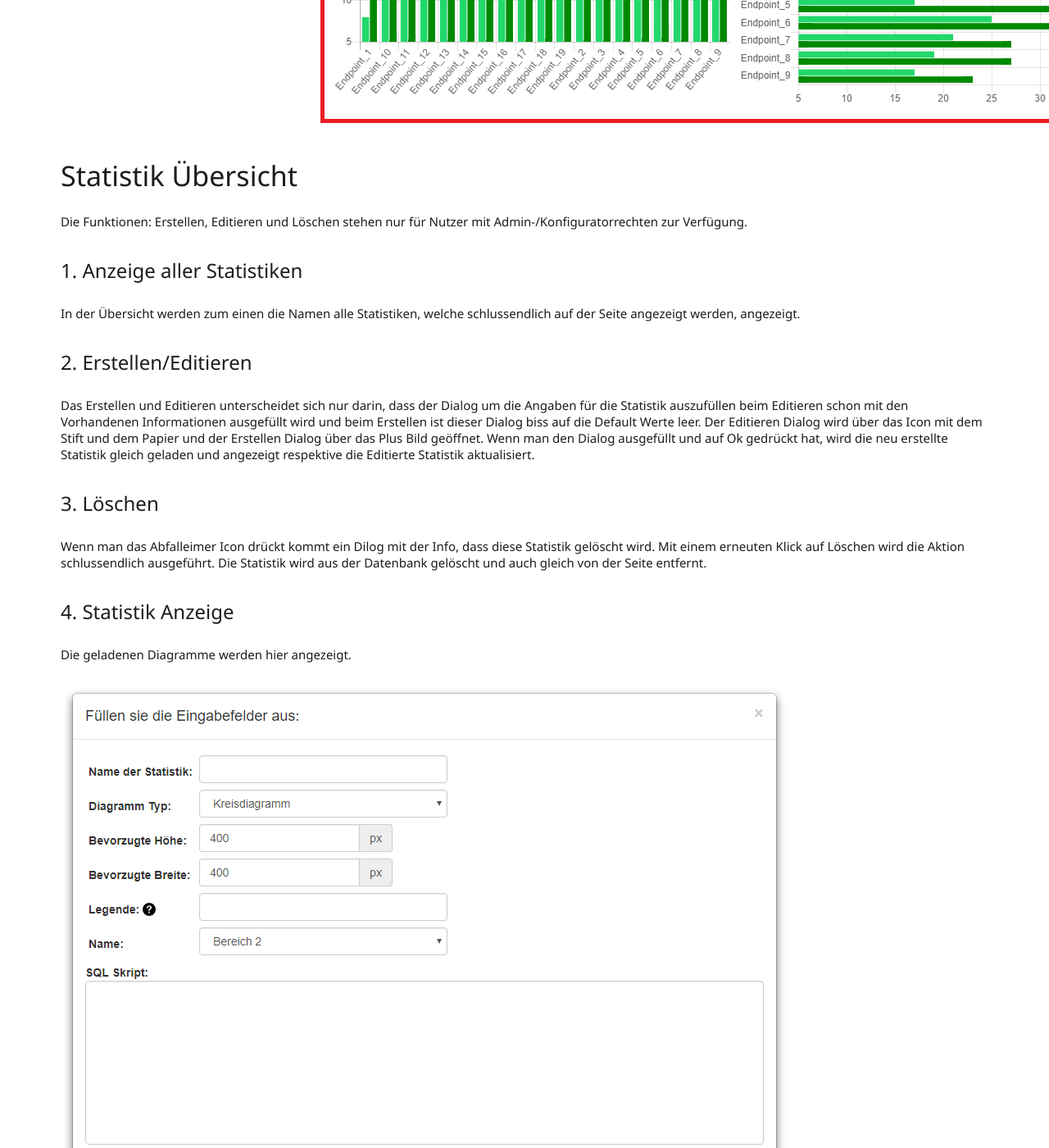
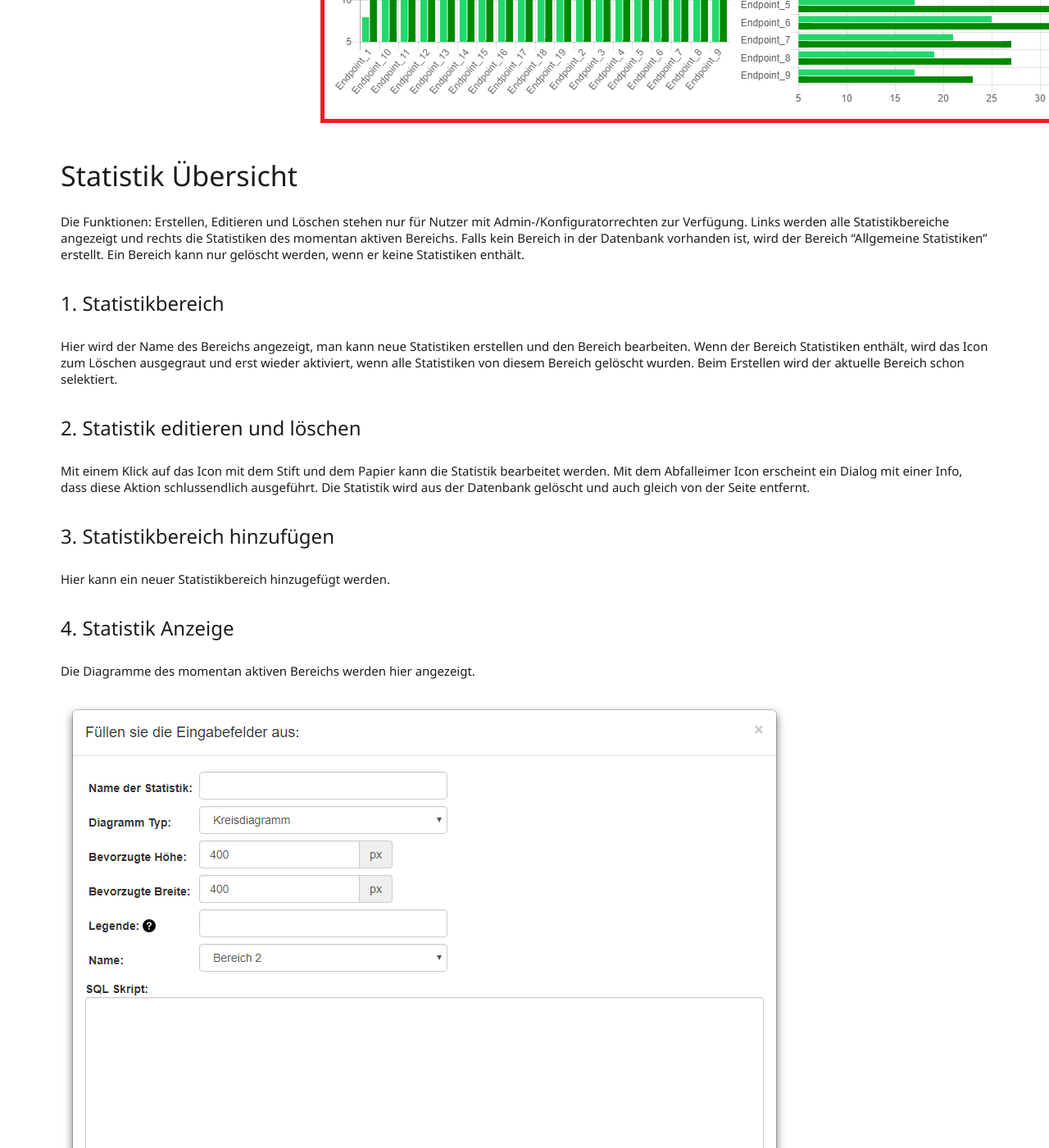
Before and after one commit to primesoft-group/oneconnexx-docs, a Jekyll site: the page built from _pages/webclient/de/statistik.md, in a window 1280 px wide and 1400 px high, scrolled down 1306 px. Shown: the whole window at 82% size. Built offline with Jekyll 4.4.1, drawn with Linux system fonts in a browser that asks for light colours; nearby versions of some CDN libraries; some web fonts are replaced; some of the changed text lies outside the part shown.

```diff
--- a/_pages/webclient/de/statistik.md
+++ b/_pages/webclient/de/statistik.md
@@ -10,46 +10,44 @@
 
 ### Statistik Übersicht
 Die Funktionen: Erstellen, Editieren und Löschen stehen nur für Nutzer mit Admin-/Konfiguratorrechten zur Verfügung.
+Links werden alle Statistikbereiche angezeigt und rechts die Statistiken des momentan aktiven Bereichs.
+Falls kein Bereich in der Datenbank vorhanden ist, wird der Bereich "Allgemeine Statistiken" erstellt.
+Ein Bereich kann nur gelöscht werden, wenn er keine Statistiken enthält.
 
-#### 1. Anzeige aller Statistiken
-In der Übersicht werden zum einen die Namen alle Statistiken, welche schlussendlich auf der Seite angezeigt werden, angezeigt.
+#### 1. Statistikbereich
+Hier wird der Name des Bereichs angezeigt, man kann neue Statistiken erstellen und den Bereich bearbeiten.
+Wenn der Bereich Statistiken enthält, wird das Icon zum Löschen ausgegraut und erst wieder aktiviert, wenn alle Statistiken von diesem Bereich gelöscht wurden.
+Beim Erstellen wird der aktuelle Bereich schon selektiert.
 
-#### 2. Erstellen/Editieren
-Das Erstellen und Editieren unterscheidet sich nur darin, dass der Dialog um die Angaben für die Statistik auszufüllen beim Editieren schon mit den Vorhandenen Informationen ausgefüllt wird und beim Erstellen ist dieser Dialog biss auf die Default Werte leer. Der Editieren Dialog wird über das Icon mit dem Stift und dem Papier und der Erstellen Dialog über das Plus Bild geöffnet. Wenn man den Dialog ausgefüllt und auf Ok gedrückt hat, wird die neu erstellte Statistik gleich geladen und angezeigt respektive die Editierte Statistik aktualisiert.
+#### 2. Statistik editieren und löschen
+Mit einem Klick auf das Icon mit dem Stift und dem Papier kann die Statistik bearbeitet werden. Mit dem Abfalleimer Icon erscheint ein Dialog mit einer Info, dass diese Aktion schlussendlich ausgeführt. Die Statistik wird aus der Datenbank gelöscht und auch gleich von der Seite entfernt.
 
-#### 3. Löschen
-Wenn man das Abfalleimer Icon drückt kommt ein Dilog mit der Info, dass diese Statistik gelöscht wird. Mit einem erneuten Klick auf Löschen wird die Aktion schlussendlich ausgeführt. Die Statistik wird aus der Datenbank gelöscht und auch gleich von der Seite entfernt.
+#### 3. Statistikbereich hinzufügen
+Hier kann ein neuer Statistikbereich hinzugefügt werden.
 
 #### 4. Statistik Anzeige
-Die geladenen Diagramme werden hier angezeigt.
+Die Diagramme des momentan aktiven Bereichs werden hier angezeigt.
 
 ![X]({{ site.baseUrl }}/assets/content-images/webclient/de/statisticInputDial.PNG "Statistik erstellen/editieren Dialog")
 
 ### Statistik Eingabe Felder
-
 * Name:
-
 	Der Statistik kann ein Name gegeben werden um dem Betrachter informationen über den Inhalt zu geben.
 
 * Diagramm Typ:
-
 	Die Art des Diagramms kann hier ausgewählt werden.
 
 * Höche/Breite:
-
 	Um das Diagramm besser lesbar zu gestalten, kann man selber definieren wie gross/klein es dargestellt werden soll.
 
 * Legende:
-
 	Hier können per Komma getrennt die Legenden eingegeben werden.
 
 * Sql:
-
-	Die Abfrage der Datenbank, welche dazu benötigt wird, die anzuzeigenden Daten zu liefern. Das Ergebnis muss im Format: Label, String | FirstValue, int | SecondValue, int zurückgegeben werden. Wobei das Feld SecondValue optional ist.
+	Die Abfrage der Datenbank, welche dazu benötigt wird, die anzuzeigenden Daten zu liefern. Das Ergebnis muss im Format: Label, String \| FirstValue, int \| SecondValue, int zurückgegeben werden. Wobei das Feld SecondValue optional ist.
 
 ![X]({{ site.baseUrl }}/assets/content-images/webclient/de/addStatisticArea.PNG "Statistikbereich erstellen/editieren Dialog")
 
 ### Statistikbereich Eingabe Felder
 * Name:
-
 	Dem StatistikBereich kann ein Name gegeben werden um dem Betrachter Informationen über den Inhalt zu geben.
```
